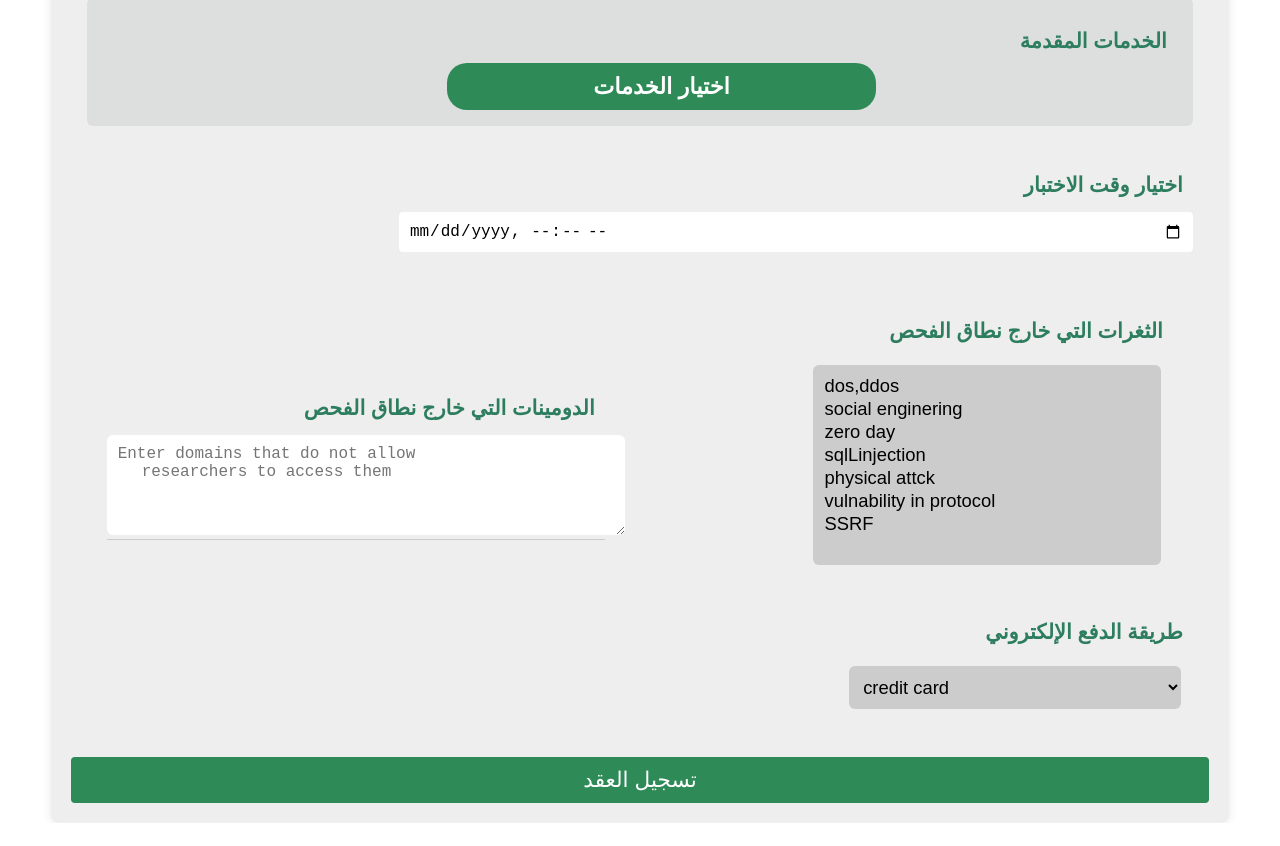
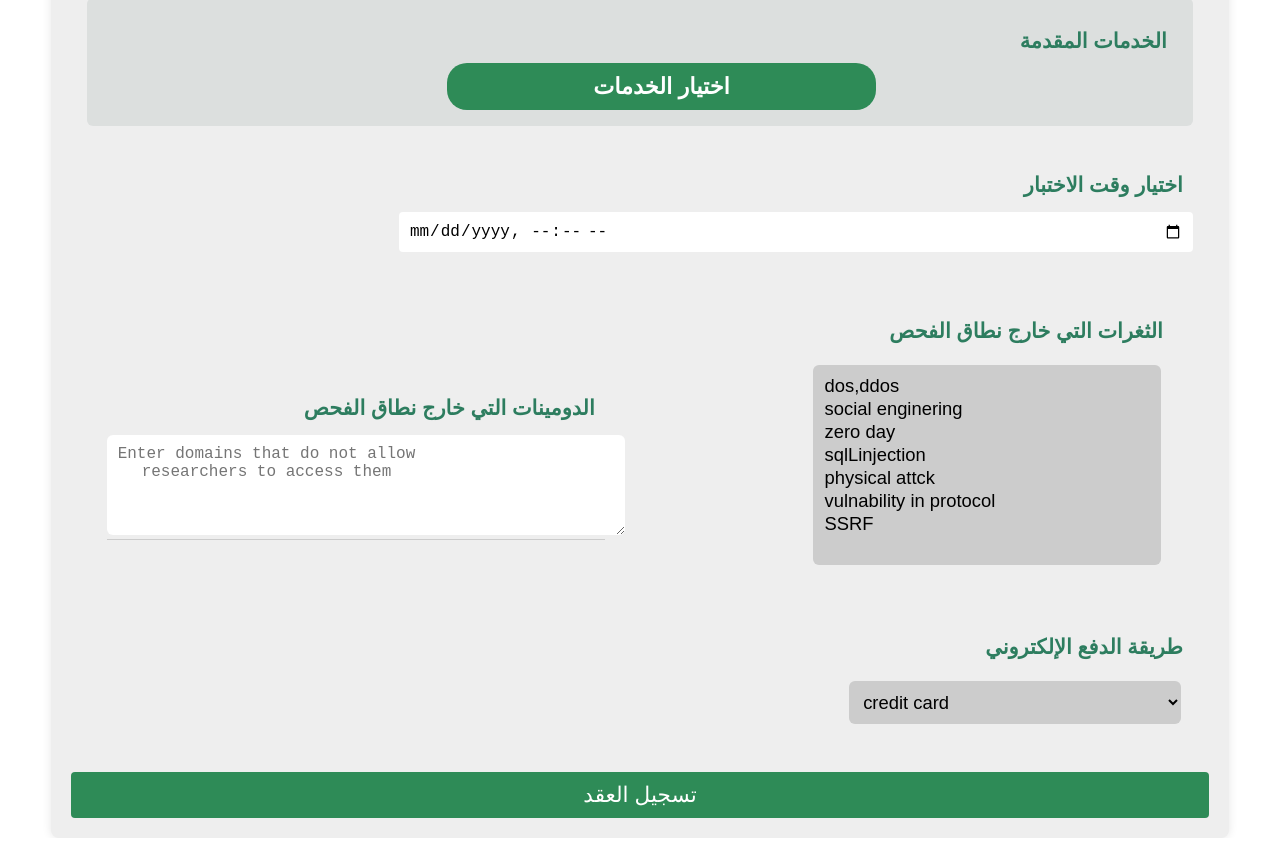
Before and after one commit to MoWahidAlbadawi/Cyber_Contract, a plain HTML site: page index.html in a window 1280 px wide. Shown: the part 353-1199 px from the top of the page. Drawn offline with Linux system fonts and the light colour scheme.

Commit message:
Update index.html

```diff
--- a/index.html
+++ b/index.html
@@ -84,7 +84,7 @@
                         </div>
                         </div>
                         <div class="all" style=" margin-top: -3rem;">
-            <label for="payment-method" class="text">طريقة الدفع الإلكتروني</label>
+            <label for="payment-method" class="text" style="margin-top:20px">طريقة الدفع الإلكتروني</label>
             <select id="payment-method" name="payment-method" required>
                 <option value="credit-card">credit card</option>
                 <option value="paypal">PayPal</option>
```
